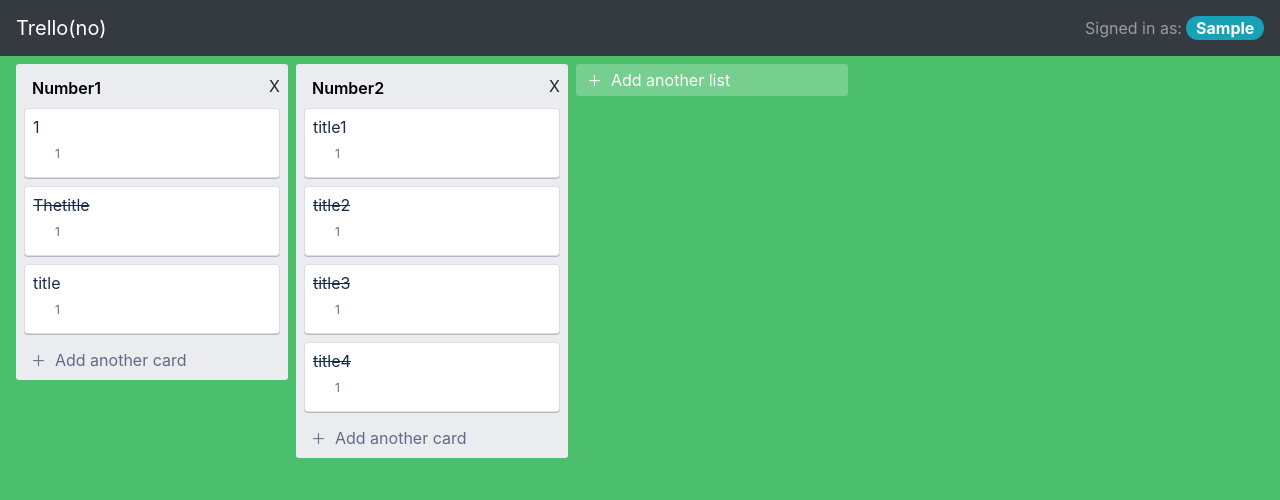
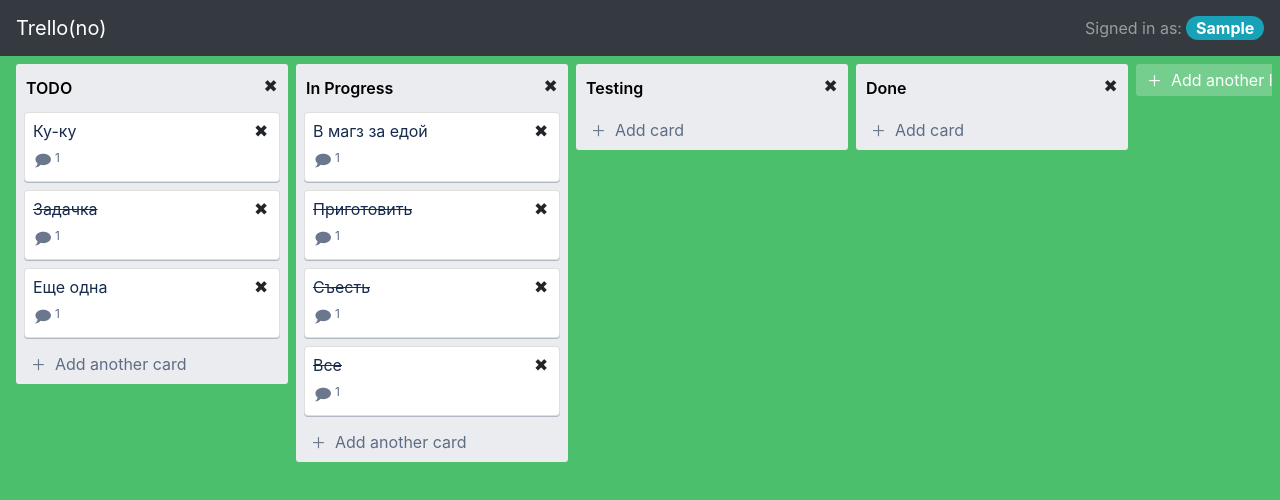
Before and after one commit to Abrikosa1/trello-of-smoker, a React (Create React App) app: page / in a window 1280 px wide. Both pictures are taken after typing "Sample" into the empty fields and a click on the button "Submit". Shown: the top 500 px of the page. Built offline with nearby package versions, Linux system fonts and the light colour scheme.

Commit message:
delete card, rename list

```diff
--- a/src/App.tsx
+++ b/src/App.tsx
@@ -7,28 +7,32 @@
 import 'bootstrap/dist/css/bootstrap.min.css';
 import { List, Task } from './types';
 
+
 const initialTasks1: Array<Task> = [
-  { id: 1, title: '1', username: "vasya", complete: false},
-  { id: 2, title: 'Thetitle', username: "vasya", complete: true},
-  { id: 3, title: 'title', username: "Вомбат", complete: false, },
+  { id: 1, title: 'Ку-ку', username: "Вомбат", complete: false, create_time: new Date() },
+  { id: 2, title: 'Задачка', username: "Не вомбат", complete: true, create_time: new Date() },
+  { id: 3, title: 'Еще одна', username: "Вомбат", complete: false, create_time: new Date() },
 ]
 
 const initialTasks2: Array<Task> = [
-  { id: 1, title: 'title1', username: "vasya", complete: false},
-  { id: 2, title: 'title2', username: "vasya", complete: true},
-  { id: 3, title: 'title3', username: "Вомбат", complete: true, },
-  { id: 4, title: 'title4', username: "dsfafw", complete: true, },
+  { id: 1, title: 'В магз за едой', username: "vasya", complete: false, create_time: new Date() },
+  { id: 2, title: 'Приготовить', username: "vasya", complete: true, create_time: new Date() },
+  { id: 3, title: 'Съесть', username: "Вомбат", complete: true, create_time: new Date() },
+  { id: 4, title: 'Все', username: "dsfafw", complete: true, create_time: new Date() },
 ]
 
 
 const initialLists: Array<List> = [
-  { id: 1, title: 'Number1', tasks : initialTasks1 },
-  { id: 2, title: 'Number2', tasks : initialTasks2 },
+  { id: 1, title: 'TODO', tasks : initialTasks1 },
+  { id: 2, title: 'In Progress', tasks : initialTasks2 },
+  { id: 3, title: 'Testing', tasks : [] },
+  { id: 4, title: 'Done', tasks : [] }
 ]
 
 if(!localStorage.getItem('lists')) {
   localStorage.setItem('lists', JSON.stringify(initialLists));
 }
+
 
 function App() {
   const listsData = JSON.parse(localStorage.getItem('lists') || '');
--- a/src/components/AddListForm/AddListForm.tsx
+++ b/src/components/AddListForm/AddListForm.tsx
@@ -1,5 +1,5 @@
-import React, { SetStateAction, useState } from 'react';
-import { Form, Button } from 'react-bootstrap';
+import React, { SetStateAction, useRef, useState } from 'react';
+import { Form, Button, Overlay, Tooltip } from 'react-bootstrap';
 import { AddList } from '../../types';
 
 interface IAddListFormProps {
@@ -10,13 +10,24 @@
 const AddListForm: React.FC<IAddListFormProps> = ({ addList, setShowForm }) => {
   const [newList, setNewList] = useState('');
 
+
+  const [show, setShow] = useState(false);
+  const target = useRef(null);
+
   const handleChange = (e: React.ChangeEvent<HTMLTextAreaElement>) => {
     setNewList(e.target.value);
   };
 
   const handleSubmit = (e: React.MouseEvent<HTMLButtonElement>) => {
     e.preventDefault();
-    addList(newList);
+    const regExp = /^[a-zA-Zа-яА-ЯеЁ0-9-_.]{2,20}$/;
+    if(regExp.test(newList)) {
+      addList(newList);
+    }
+    else {
+      setShow(!show);
+      setTimeout(() => setShow(show), 3000);
+    }
   };
   const handleCancel = (e: React.MouseEvent<HTMLButtonElement>) => {
     console.log(e.target)
@@ -31,9 +42,16 @@
           placeholder="Enter list title..."
        />
         <Form.Group style={{ display: 'flex', justifyContent: 'space-between', marginBottom: '3px'}}>
-          <Button variant="primary" type="submit" onClick={handleSubmit} style={{ marginTop: '8px' }}>
+          <Button variant="primary" type="submit" onClick={handleSubmit} ref={target} style={{ marginTop: '8px' }}>
             Submit
           </Button>
+          <Overlay target={target.current} show={show} placement="bottom">
+            {(props) => (
+              <Tooltip id="overlay-example" {...props}>
+                Может лучше ввести что-нибудь?
+              </Tooltip>
+            )}
+          </Overlay>
           <Button variant="danger" type="submit" onClick={handleCancel} style={{ marginTop: '8px' }} >
             Cancel
           </Button>
--- a/src/components/NameModal/NameModal.tsx
+++ b/src/components/NameModal/NameModal.tsx
@@ -10,20 +10,22 @@
 
 
   const [show, setShow] = useState(false);
-
   const handleClose = () => setShow(false);
   const handleShow = () => setShow(true);
 
 
   const changeUsername = (e: React.ChangeEvent<HTMLInputElement>) => {
-    inputUsername = e.target.value.trim();
+      inputUsername = e.target.value.trim();
   }
 
   const submitModal = (e: React.FormEvent<HTMLFormElement>) => {
     e.preventDefault();
-    setUsername(inputUsername);
-    localStorage.setItem('username', inputUsername);
-    handleClose();
+    const regExp: RegExp = /^[a-zA-Zа-яА-ЯЁё0-9-_.]{1,20}$/;
+    if(regExp.test(inputUsername)) {
+      setUsername(inputUsername);
+      localStorage.setItem('username', inputUsername);
+      handleClose();
+    }
   };
 
   useEffect(()=>{
--- a/src/components/TaskCard/TaskCard.tsx
+++ b/src/components/TaskCard/TaskCard.tsx
@@ -1,24 +1,32 @@
 import React from 'react';
-import { Task } from '../../types';
+import { DeleteTask, Task } from '../../types';
 import './taskCard.css';
 
 interface ITaskCardProps {
   task: Task;
+  deleteTask: DeleteTask;
+  list_id: number;
   // toggleCompleted: ToggleCompleted;
 };
 
-const TaskCard: React.FC<ITaskCardProps> = ({ task }) => {
+const TaskCard: React.FC<ITaskCardProps> = ({ task, deleteTask, list_id }) => {
   //toggleCompleted
+
+  const handleDeleteTask = (e: React.MouseEvent<HTMLSpanElement>) => {
+    deleteTask(list_id, task.id);
+  };
+
   return(
     <div className="card" key={ task.title }>
       <div className="card__details">
         <div className="card__header">
           {/* <input className="card__checkbox" type="checkbox" aria-label="Checkbox for following text input" checked={task.complete} /> */}
           <span className={`card__title ${task.complete ? "complete" : ""}`} >{task.title}</span>
+          <span className="icon-sm icon-delete" onClick={handleDeleteTask}>&#10006;</span>
         </div>
         <div className="card__badges">
           <div className="card__badge">
-            <span className="badge__icon badge__icon_sm badge__icon_comment"></span>
+            <span className="badge__icon badge__icon_sm badge__icon_comment">&#128489;</span>
             <span className="badge__text">1</span>
           </div>
         </div>
--- a/src/components/TaskCard/taskCard.css
+++ b/src/components/TaskCard/taskCard.css
@@ -65,9 +65,9 @@
   text-decoration: none;
   vertical-align: bottom;
 }
-.badge__icon_comment::before {
+/* .badge__icon_comment::before {
   content: "\E91C";
-}
+} */
 .badge__text{
   font-size: 12px;
   padding: 0 4px 0 2px;
@@ -88,4 +88,12 @@
 .card__header{
   display: flex;
   align-items: center;
+  justify-content: space-between;
 }
+.icon-delete {
+  font-size: 17px;
+  cursor: pointer;
+}
+.icon-delete:hover {
+  color:rgb(75, 191, 107);
+}
--- a/src/components/TasksList/TasksList.tsx
+++ b/src/components/TasksList/TasksList.tsx
@@ -1,7 +1,7 @@
 import React, { SetStateAction, useContext, useState } from 'react';
 import './tasksList.css';
 import TaskCard from '../TaskCard/TaskCard';
-import { AddTask, List, Task } from '../../types';
+import { AddTask, DeleteTask, List, Task } from '../../types';
 import AddTaskform from '../AddTaskForm/AddTaskform';
 import { UserContext } from '../UserContext';
 
@@ -12,12 +12,12 @@
   list: List;
   lists: Array<List>;
   setLists: React.Dispatch<SetStateAction<Array<List>>>;
-  // setTasks: React.Dispatch<SetStateAction<Array<Task>>>;
+  //setTasks: React.Dispatch<SetStateAction<Array<Task>>>;
   // toggleCompleted: ToggleCompleted;
 }
 //todo
 
-const TasksList: React.FC<ITasksListProps> = ({ tasks, id, title, list, lists, setLists }) => {
+const TasksList: React.FC<ITasksListProps> = ({ id, title, tasks, list, lists, setLists }) => {
   const[task, setTask] = useState(tasks);
 
   const [opened, setOpened] = useState(false);
@@ -28,24 +28,46 @@
   const { username } = useContext(UserContext);
 
   const addTask: AddTask = (newTask: string) => {
-    const added = { id: tasks.length + 1, title: newTask, username: username || "", complete: false };
+    console.log(list.tasks);
+    const added = { id: tasks.length + 1, title: newTask, username: username || "", complete: false, create_time: new Date() };
     setTask([...tasks, added]);
     list.tasks.push(added);
     localStorage.setItem('lists' || "", JSON.stringify(lists));
     setOpened(false);
   };
 
+
+  const deleteTask: DeleteTask = (list_id: number, task_id: number) => {
+      const newTasksList = task.filter(item => {
+        return item.id !== task_id
+      });
+      setTask(newTasksList);
+      console.log(task);
+      list.tasks = newTasksList;
+
+      localStorage.setItem('lists' || "", JSON.stringify(lists));
+  }
+
+  const handleDeleteList = (e: React.MouseEvent<HTMLSpanElement>) => {
+    console.log('А вот пока нет удаления');
+  };
+
+  const renameList = (e: React.ChangeEvent<HTMLTextAreaElement>) => {
+    list.title = e.target.value;
+    localStorage.setItem('lists' || "", JSON.stringify(lists));
+  }
+
   return(
     <div className="tasks-list" id={id.toString()}>
       <div className="tasks-list__content">
         <div className="tasks-list__header">
-          <textarea defaultValue={title} className="tasks-list__title"/>
-          <div className="tasks-list__extras">X</div>
+          <textarea spellCheck="false" className="tasks-list__title" defaultValue={title} onChange={renameList}/>
+          <span className="icon-sm icon-delete" onClick={handleDeleteList}>&#10006;</span>
         </div>
         <div className="tasks-list__cards u-fancy-scrollbar">
           {task.map(item => {
             return (
-              <TaskCard key={item.title} task={item} />
+              <TaskCard key={item.id} list_id={id} task={item} deleteTask={deleteTask}/>
               //toggleCompleted={toggleCompleted}
             )
           })}
--- a/src/components/TasksList/tasksList.css
+++ b/src/components/TasksList/tasksList.css
@@ -36,9 +36,9 @@
   border-radius: 3px;
   box-shadow: none;
   font-weight: 600;
-  margin: -4px 0;
+  /* margin: -4px 0; */
   min-height: 20px;
-  padding: 4px 8px;
+  /* padding: 4px 8px; */
   resize: none;
   max-height: 256px;
   width: 100%;
--- a/src/types.ts
+++ b/src/types.ts
@@ -3,6 +3,7 @@
   title: string;
   username: string;
   complete: boolean;
+  create_time: Date;
 }
 
 export type List = {
@@ -15,4 +16,6 @@
 
 export type AddTask = (newTask: string) => void;
 
+export type DeleteTask = (list_id: number, task_id: number) => void;
+
 export type AddList = (newList: string) => void
```
Also changed, not shown: src/components/AddTaskForm/AddTaskform.tsx (+30 -9 lines).
